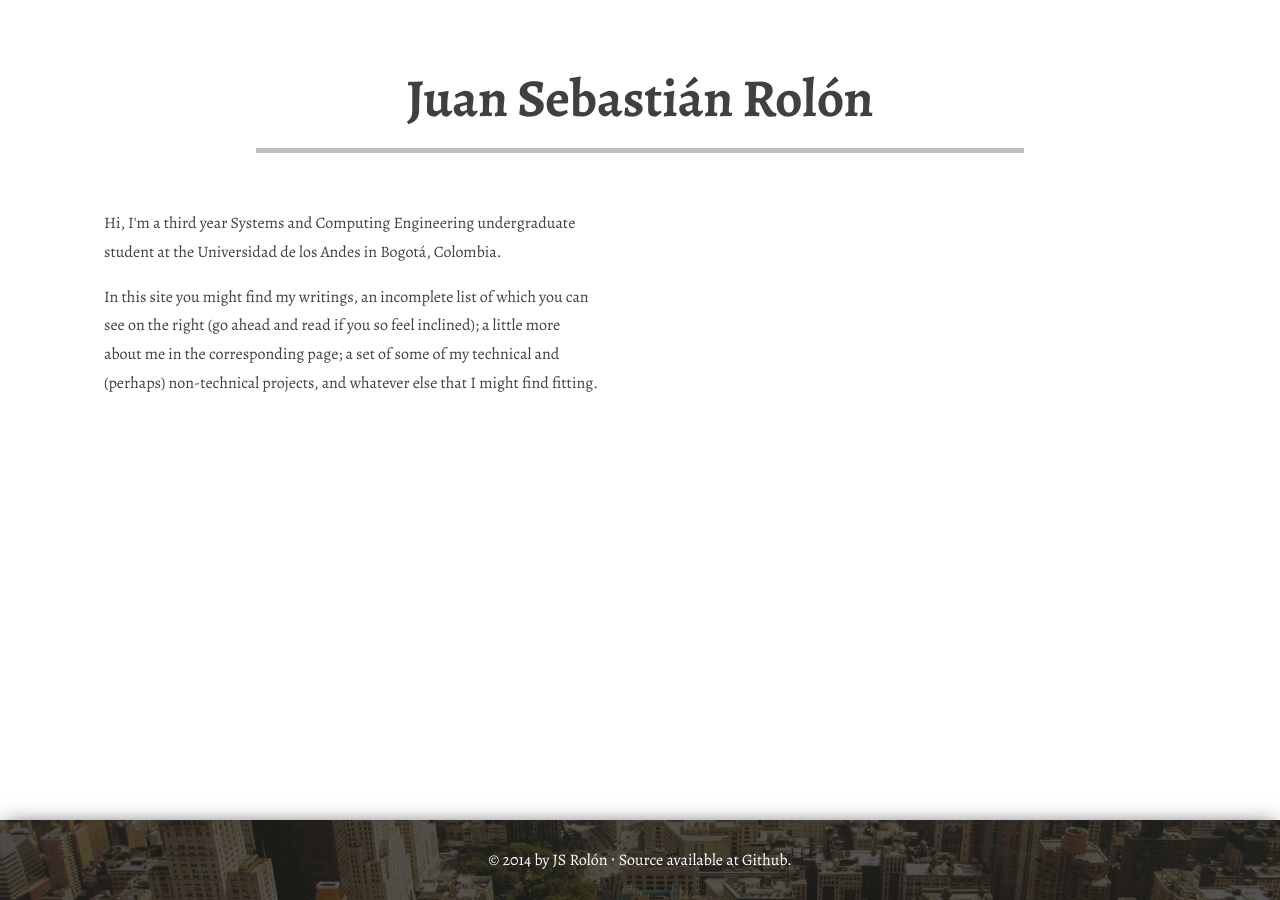
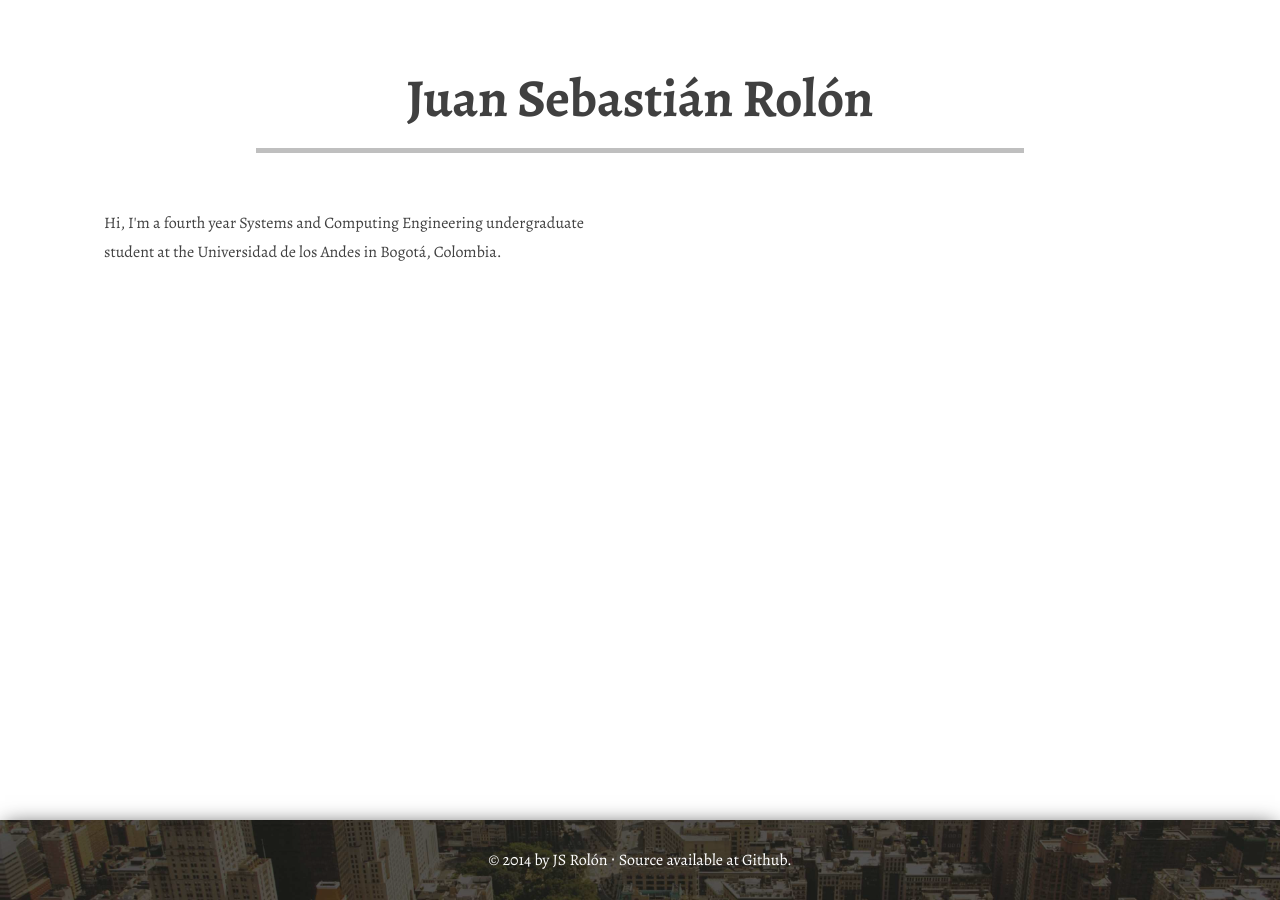
Before and after one commit to jsrolon/jsrolon.github.io, a Jekyll site: the page built from index.html, in a window 1280 px wide. Built offline with Jekyll 4.4.1, drawn with Linux system fonts in a browser that asks for light colours; the list of posts is cut into pages by our own code.

Commit message:
index update

```diff
--- a/index.html
+++ b/index.html
@@ -4,9 +4,7 @@ title: Home
 ---
 <main>
 <div class="column left">
-    <p>Hi, I'm a third year Systems and Computing Engineering undergraduate student at the Universidad de los Andes in Bogotá, Colombia.</p>
-
-    <p>In this site you might find my writings, an incomplete list of which you can see on the right (go ahead and read if you so feel inclined); a little more about me in the corresponding page; a set of some of my technical and (perhaps) non-technical projects, and whatever else that I might find fitting.</p>
+    <p>Hi, I'm a fourth year Systems and Computing Engineering undergraduate student at the Universidad de los Andes in Bogotá, Colombia.</p>
 </div>
 <div class="column right">
     <ul>
```
